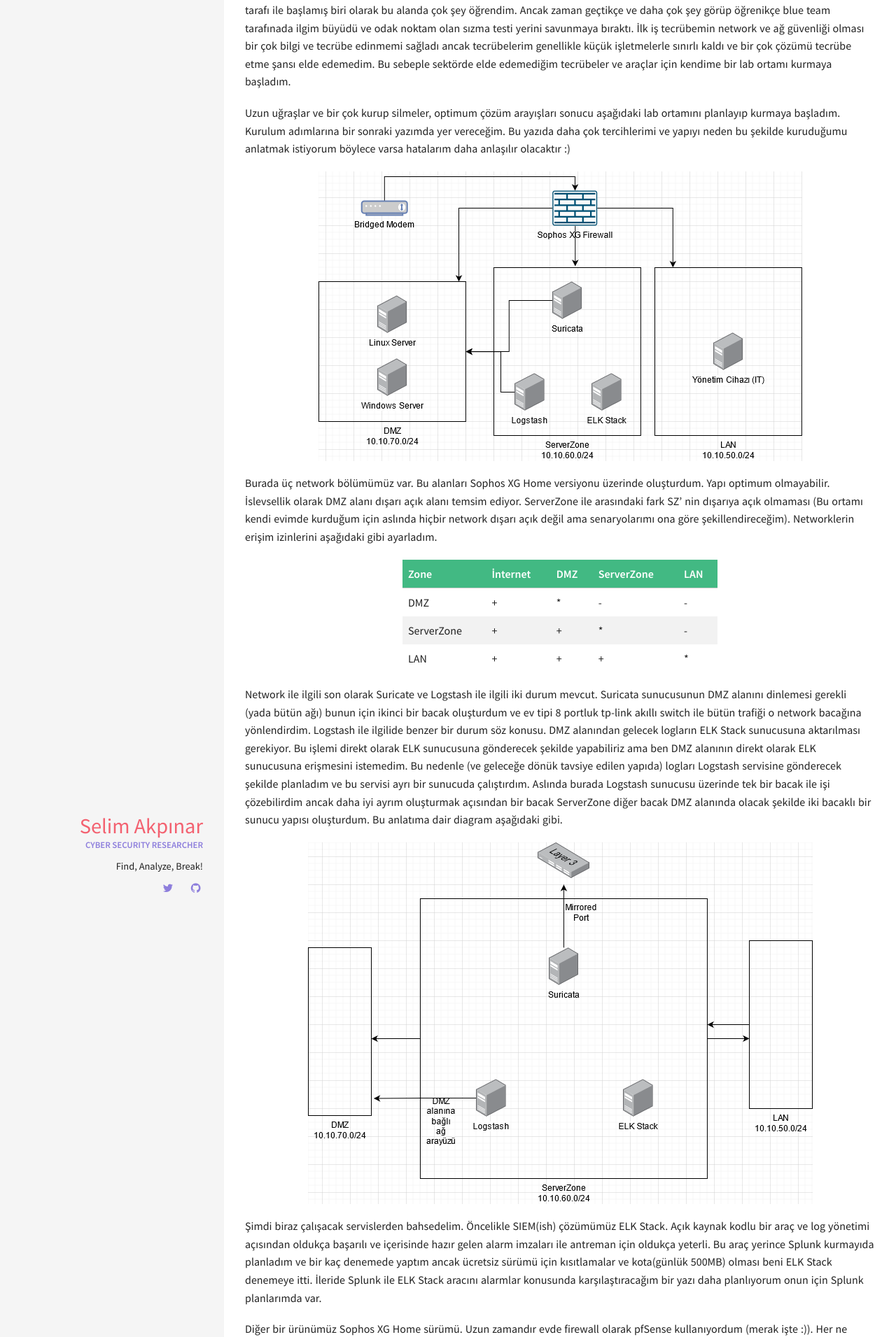
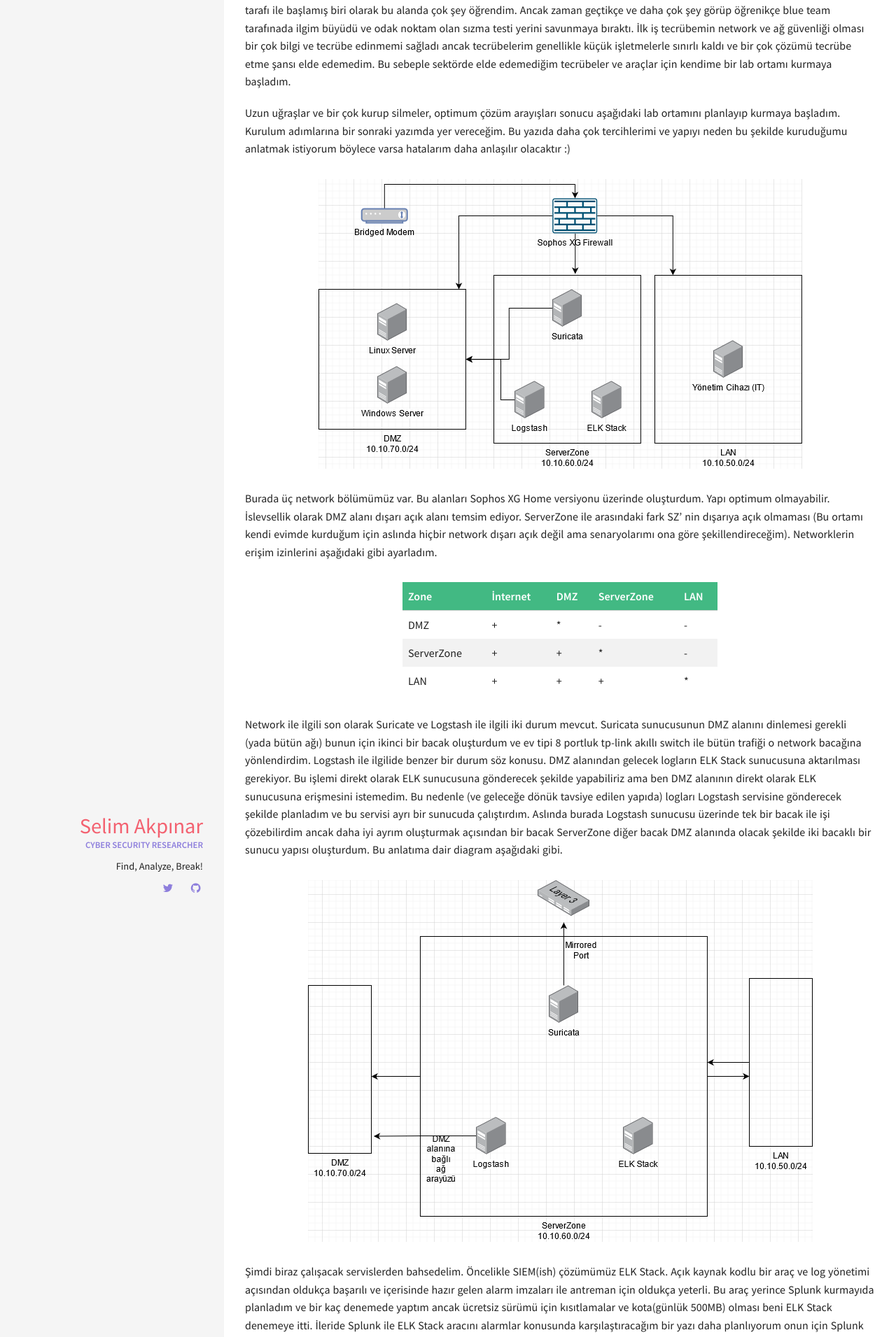
Before and after one commit to mandev0/mandev0.github.io, a Jekyll site: the page built from docs/_posts/2021-04-08-elk-stack-ile-siem-cozumu.md, in a window 1280 px wide. Shown: the part 311-2222 px from the top of the page at 70% size. Built offline with Jekyll 4.4.1, drawn with Linux system fonts in a browser that asks for light colours.

Commit message:
more more styling

```diff
--- a/docs/css/custom.css
+++ b/docs/css/custom.css
@@ -3,6 +3,8 @@ table {
   width: 50%;
   margin-left: auto;
   margin-right: auto;
+  margin-top: 30px;
+  margin-bottom: 30px;
 }
 
 th, td {
@@ -18,8 +20,8 @@ th {
   color: white;
 }
 .mt{
-  margin-top: 5px;
+  margin-top: 30px;
 }
 .mb{
-  margin-bottom: 5px;
+  margin-bottom: 30px;
 }
```
